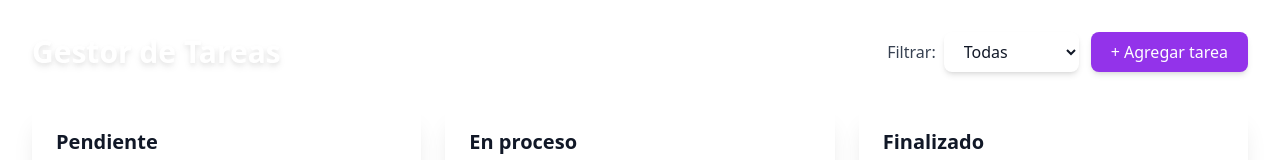
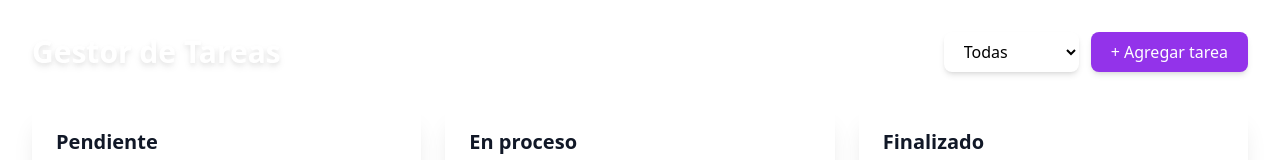
Before and after one commit to Yarissa21/MiniProyecto_GestorDeTareas, a React app in the folder frontend/: page / in a window 1280 px wide. Shown: the top 160 px of the page. Built offline with nearby package versions, Linux system fonts and the light colour scheme; the HTML template or start-up script is replaced by a standard one.

Commit message:
arreglo del commit anterior

```diff
--- a/frontend/src/App.tsx
+++ b/frontend/src/App.tsx
@@ -1,6 +1,7 @@
 import { useState } from "react";
 
 type Estado = "Pendiente" | "En proceso" | "Finalizado";
+type Filtro = "Todas" | "Pendiente" | "En proceso" | "Finalizado";
 
 interface Tarea {
   id: number;
@@ -94,32 +95,22 @@ function App() {
    return (
     <div className="min-h-screen p-8">
       {/* Header */}
-     <div className="flex flex-col md:flex-row md:justify-between md:items-center gap-4 mb-8">
+      <div className="flex justify-between items-center mb-8">
         <h1 className="text-3xl font-bold text-white drop-shadow-md">
           Gestor de Tareas
         </h1>
 
-  <div className="flex flex-col sm:flex-row items-start sm:items-center gap-3">
-    <div className="flex items-center gap-2">
-      <label
-        htmlFor="filtro"
-       className="text-gray-700 font-medium"
-      >
-        Filtrar:
-      </label>
-
+        <div className="flex items-center gap-3">
           <select
-        id="filtro"
             value={filtro}
-        onChange={(e) => setFiltro(e.target.value)}
-        className="bg-white rounded-lg px-4 py-2 shadow-md outline-none"
+            onChange={(e) => setFiltro(e.target.value as Filtro)}
+            className="bg-white text-black px-4 py-2 rounded-lg shadow-md outline-none"
           >
             <option value="Todas">Todas</option>
             <option value="Pendiente">Pendiente</option>
             <option value="En proceso">En proceso</option>
             <option value="Finalizado">Finalizado</option>
           </select>
-    </div>
 
     <button
       onClick={() => setShowModal(true)}
```
Lines whose indentation alone changed are shown as unchanged.
